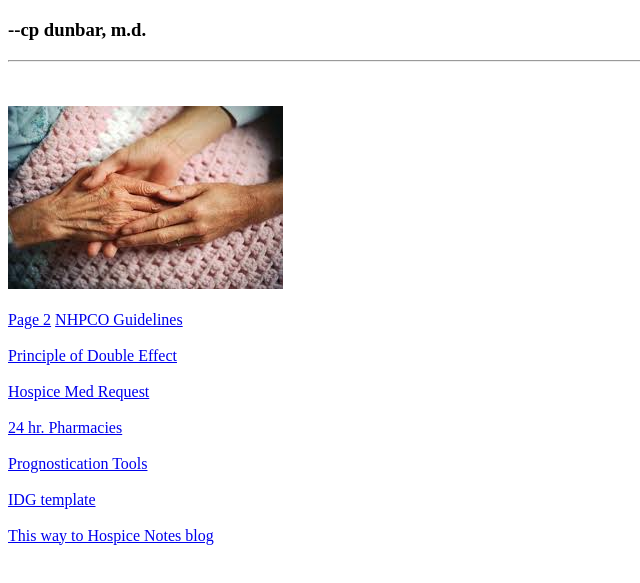
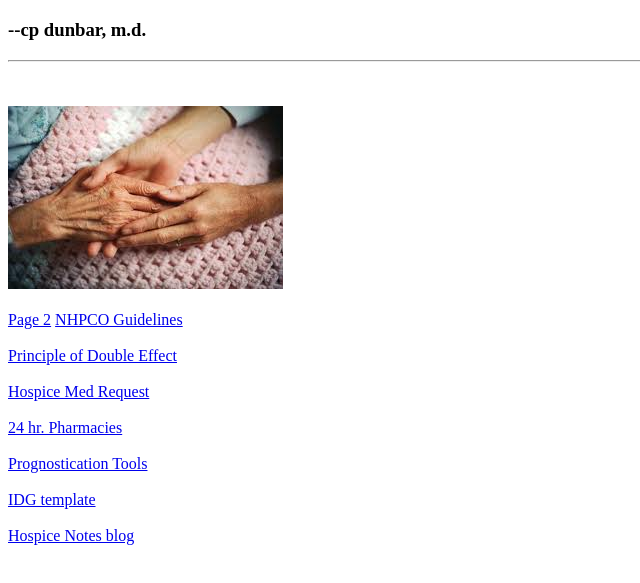
Before and after one commit to cpdunbar/schospice, a plain HTML site: page index.html in a window 1280 px wide. Shown: the part 61-644 px from the top of the page, without its empty margins (0-640 px from the left). Drawn offline with Linux system fonts and the light colour scheme.

Commit message:
change third description

```diff
--- a/index.html
+++ b/index.html
@@ -38,7 +38,7 @@
 
 <!-- External Link to cpdunbar site -->
 
-<a href="http://www.cpdunbar.com">This way to Hospice Notes blog </a>
+<a href="http://www.cpdunbar.com"> Hospice Notes blog </a>
 
 </body>
 </html>
```
Also changed, not shown: 1 other file.
